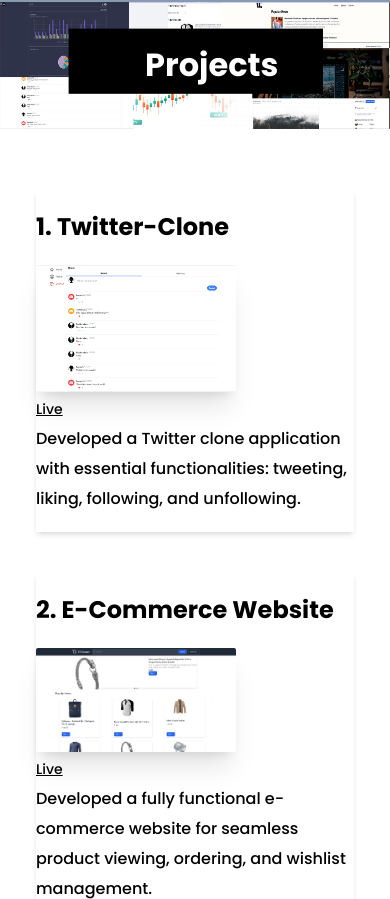
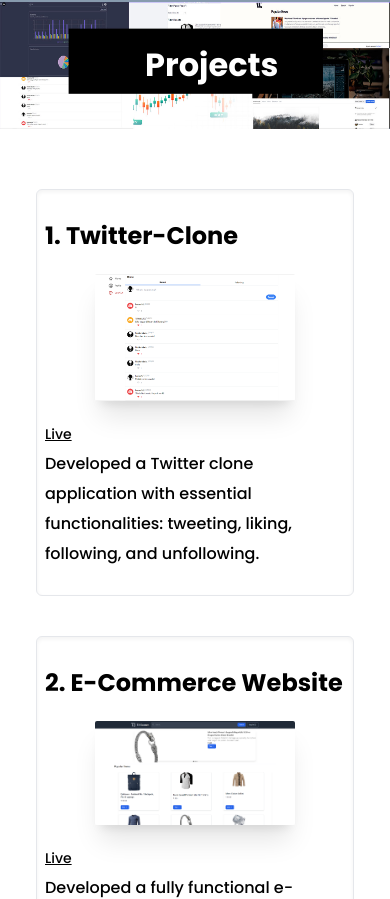
Before and after one commit to Harman-preet-singh13/portfolio2.0, a React (Create React App) app: page / in a window 390 px wide. Shown: the part 1725-2624 px from the top of the page. Built offline with nearby package versions, Linux system fonts and the light colour scheme.

Commit message:
project-added shadow

```diff
--- a/src/components/Projects.js
+++ b/src/components/Projects.js
@@ -62,7 +62,7 @@ export default function Projects() {
           <section className="project-container p-5 ">
             {ProjectContent.map((projects, index) => {
               return (
-                <div key={index} className=" shadow-md my-10">
+                <div key={index} className="border rounded-md shadow-inner my-10 p-2 md:p-0">
                   <div className="py-5  md:py-20 mx-0 md:mx-5">
                     <h3 className="mb-5">
                       <span>{projects.id}.{" "}</span>
@@ -71,7 +71,7 @@ export default function Projects() {
                     <div className=" flex flex-col-reverse md:flex-row justify-between">
                       <div
 
-                      className={`self-center max-w-[350px]`}
+                      className={`self-center mt-4 md:mt-0 max-w-[350px]`}
 
                       >
                         <a
@@ -92,9 +92,8 @@ export default function Projects() {
                       >
                         <img
                         src={projects.projectImg}
-                        className={`max-w-[200px] md:max-w-[350px] rounded-sm shadow-xl
+                        className={`mx-auto max-w-[200px] md:max-w-[350px] rounded-sm shadow-xl
                       hover:-translate-y-4 transition-transform ease-in-out
-
                       `}
                         alt={projects.name}
 
```
